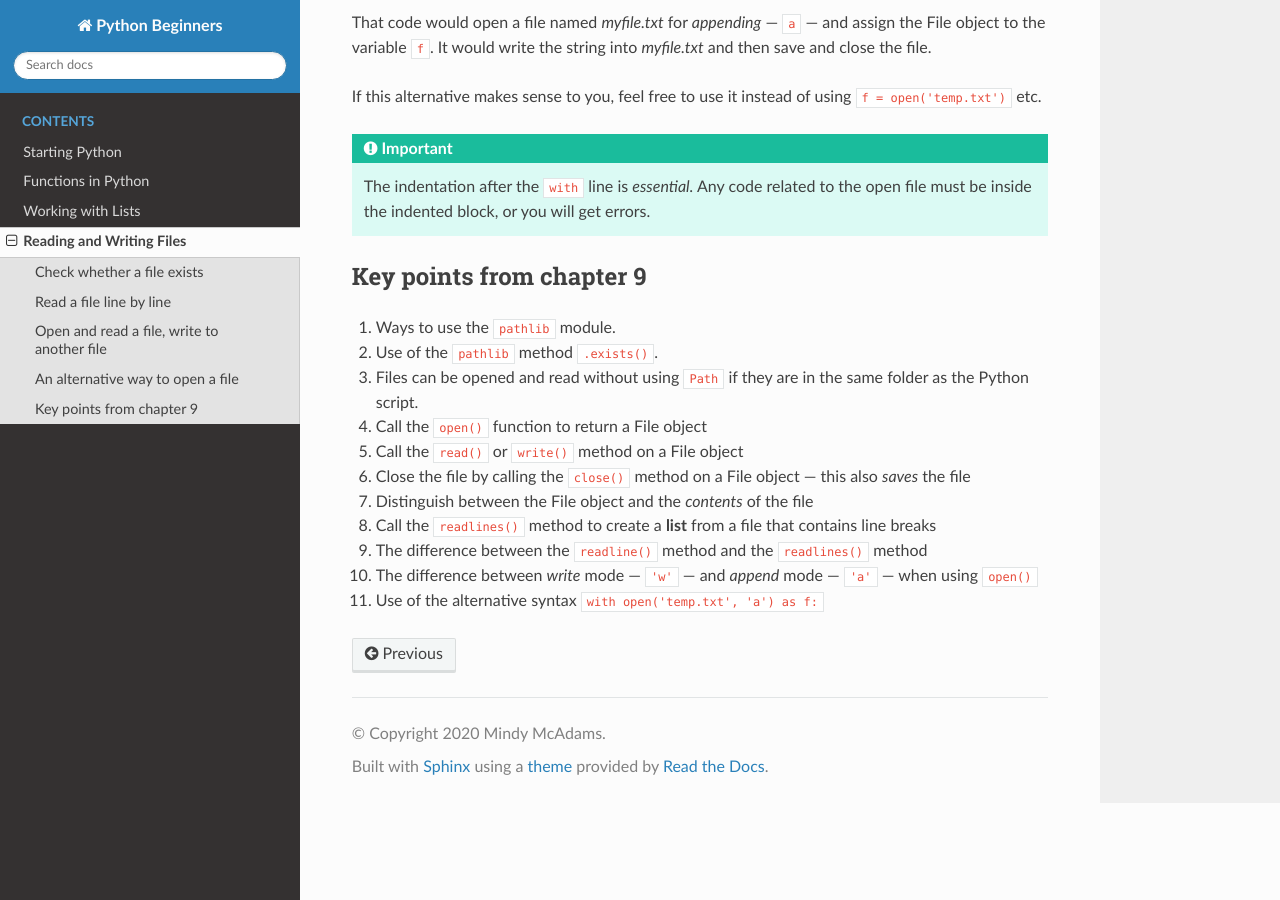
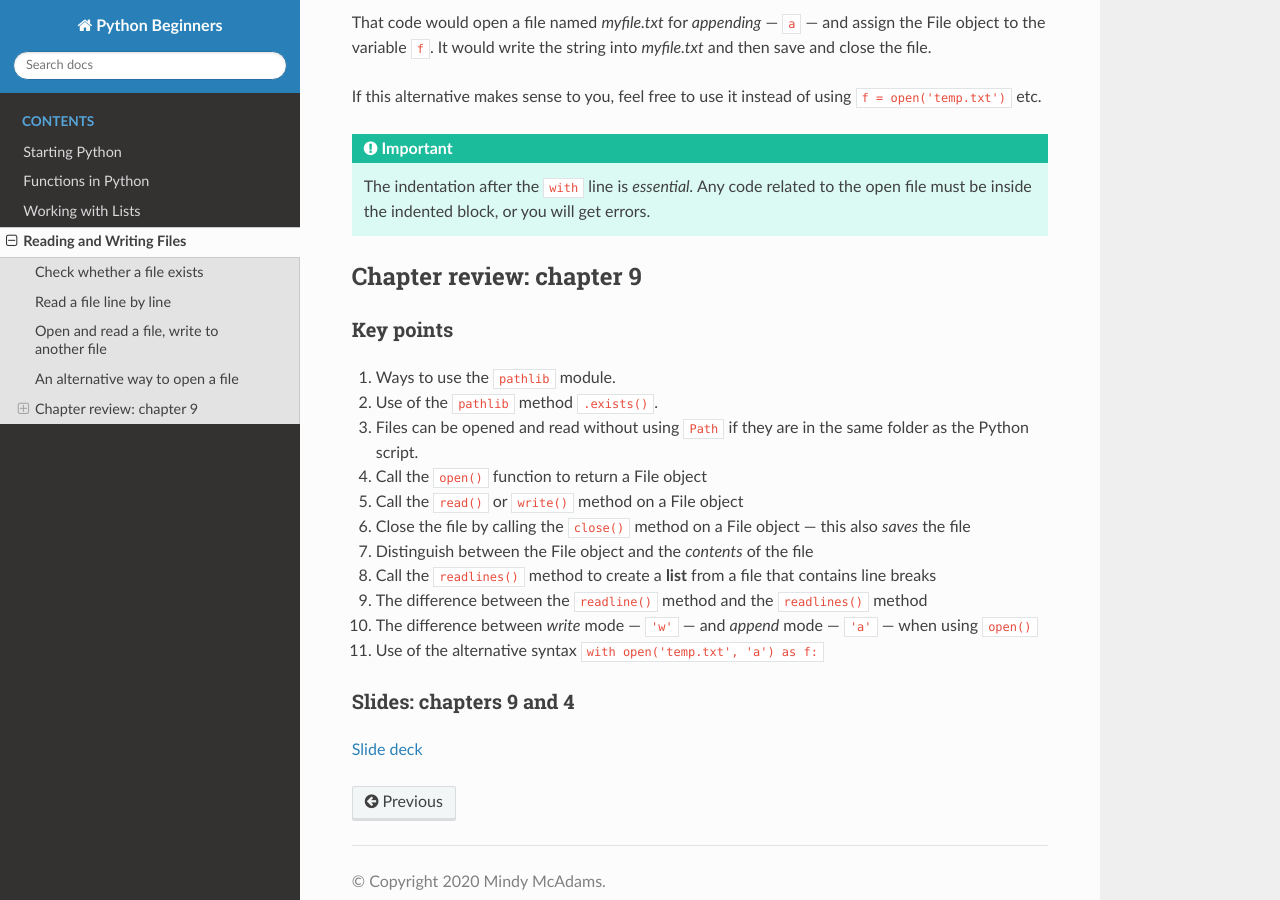
Before and after one commit to macloo/python-adv-web-apps, a Sphinx documentation site: the page built from docs/working_with_files.rst, in a window 1280 px wide and 900 px high, scrolled down 3328 px. Built offline with Sphinx 7.4.7 and the Read the Docs theme 2.0.0, drawn with Linux system fonts in a browser that asks for light colours.

```diff
--- a/docs/working_with_files.rst
+++ b/docs/working_with_files.rst
@@ -112,8 +112,11 @@ If this alternative makes sense to you, feel free to use it instead of using ``f
 
 .. important:: The indentation after the ``with`` line is *essential.* Any code related to the open file must be inside the indented block, or you will get errors.
 
-Key points from chapter 9
+Chapter review: chapter 9
 -------------------------
+
+Key points
+++++++++++
 
 1. Ways to use the ``pathlib`` module.
 2. Use of the ``pathlib`` method ``.exists()``.
@@ -126,3 +129,8 @@ Key points from chapter 9
 9. The difference between the ``readline()`` method and the ``readlines()`` method
 10. The difference between *write* mode — ``'w'`` — and *append* mode — ``'a'`` — when using ``open()``
 11. Use of the alternative syntax ``with open('temp.txt', 'a') as f:``
+
+Slides: chapters 9 and 4
+++++++++++++++++++++++++
+
+`Slide deck <http://bit.ly/pythonrev3>`_
```
Also changed, not shown: docs/lists.rst (+4 -4 lines), 9 other files.
